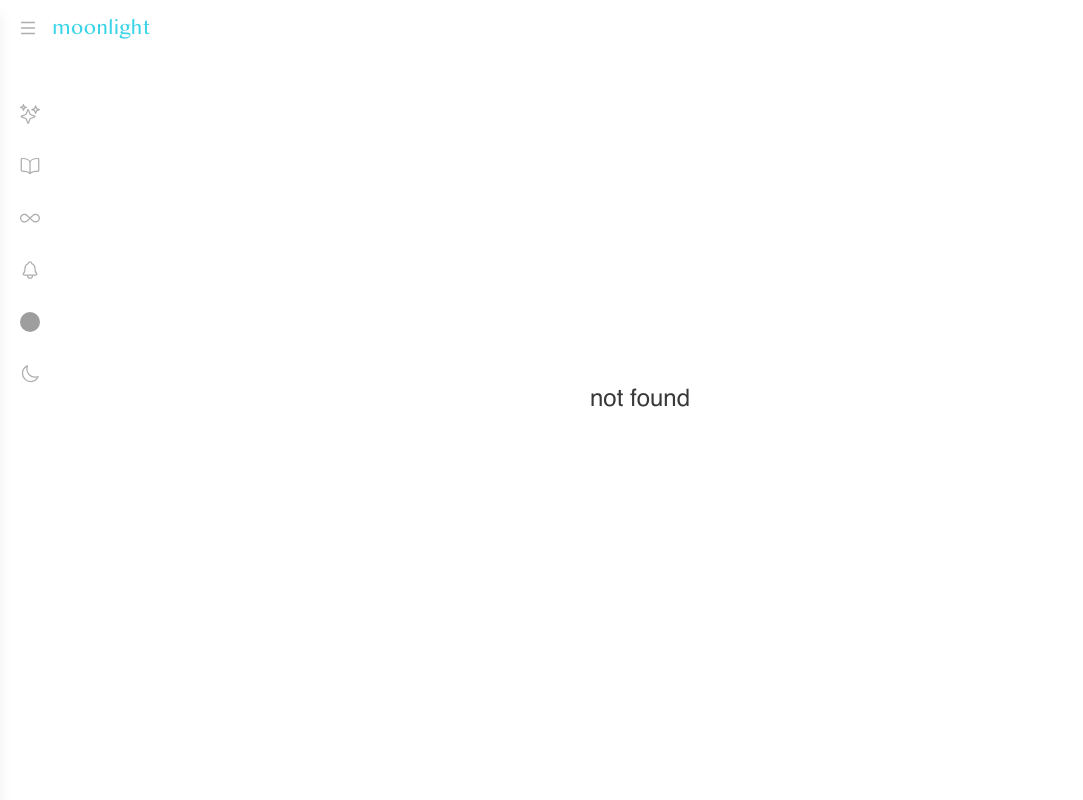
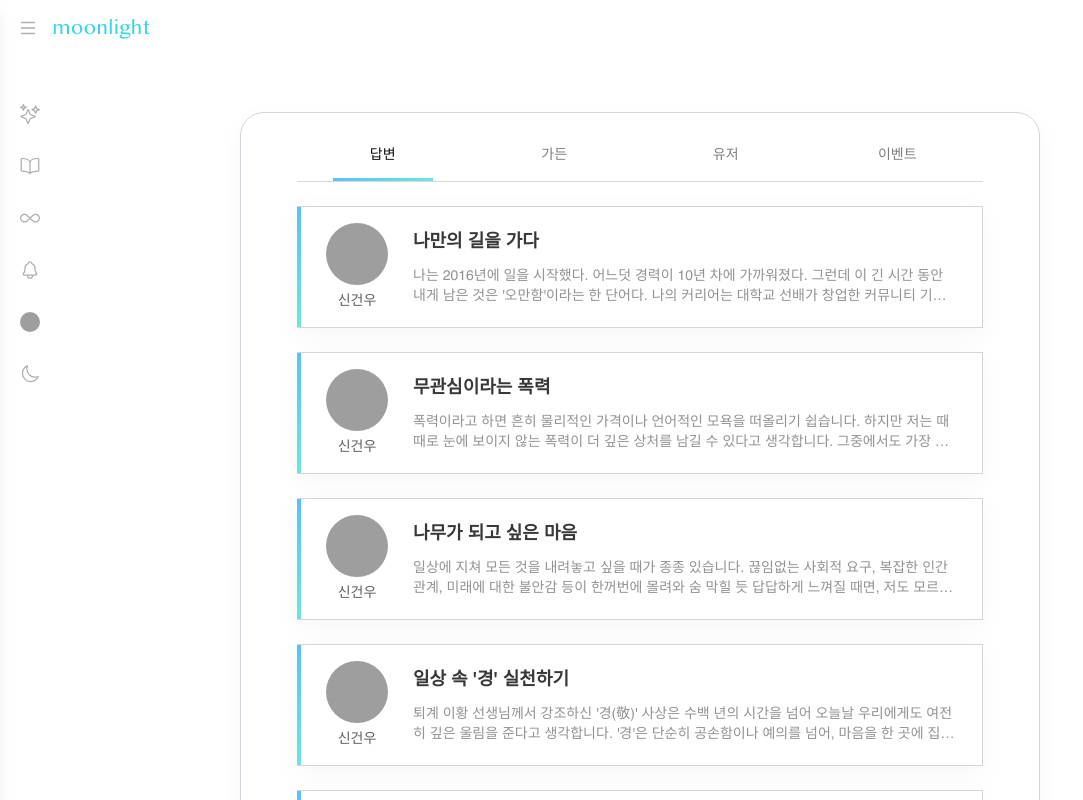
Before and after one commit to blgamann/moonlight-next-app, a Next.js app: page /collection in a window 1280 px wide. Before the commit this address had no page. Shown: the top 800 px of the page, without its empty margins (0-1083 px from the left). Built offline with nearby package versions, Linux system fonts and the light colour scheme; grey boxes are pictures that could not be loaded.

Commit message:
feat: add collection and profile page

```diff
--- a/app/(qa)/answer/[aid]/page.tsx
+++ b/app/(qa)/answer/[aid]/page.tsx
@@ -1,8 +1,10 @@
+"use client";
+
 import {
   BookSm,
   Card,
   CardProfile,
-  ProfileLg,
+  ProfileXl,
   TextGrey,
   TextBlack,
   ButtonDeep,
@@ -34,7 +36,7 @@ export default function AnswerPage() {
     <div className="mt-24 max-w-[800px] mx-auto mb-28">
       <Card className="flex flex-col p-12">
         <div className="flex flex-col items-center justify-center gap-4">
-          <ProfileLg
+          <ProfileXl
             image={profile.imageUrl}
             name={profile.name}
             onBack={onBack}
--- a/app/(qa)/question/[qid]/page.tsx
+++ b/app/(qa)/question/[qid]/page.tsx
@@ -5,7 +5,7 @@ import {
   Breather,
   Button,
   ButtonCancel,
-  ItemAnswerProfile,
+  ItemAnswerProfileLine,
   MetaAnswers,
   MetaSoullinks,
   ProfileMd,
@@ -80,7 +80,7 @@ export default function QuestionPage() {
             </Card>
             <div className="mt-12 flex flex-col gap-6">
               {answers.map((answer) => (
-                <ItemAnswerProfile
+                <ItemAnswerProfileLine
                   key={answer.id}
                   title={answer.title}
                   answer={answer.answer_text}
--- /dev/null
+++ b/app/collection/page.tsx
@@ -0,0 +1,92 @@
+import {
+  BookList,
+  Card,
+  ItemAnswerProfileLine,
+  ItemEventLine,
+  ProfileLg,
+  Tabs,
+} from "@/components";
+
+import data from "@/data.json";
+export default function CollectionPage() {
+  const profile = data.profiles[0];
+  const answers = data.book_answers;
+  const books = data.books;
+  const profiles = data.profiles;
+  const events = data.events;
+
+  const tabs = [
+    {
+      label: "답변",
+      value: "answer",
+      content: (
+        <div className="flex flex-col gap-6 mt-6">
+          {answers.map((answer) => (
+            <ItemAnswerProfileLine
+              key={answer.id}
+              image={profile.imageUrl}
+              name={profile.name}
+              title={answer.title}
+              answer={answer.answer_text}
+            />
+          ))}
+        </div>
+      ),
+    },
+    {
+      label: "가든",
+      value: "garden",
+      content: (
+        <div className="mt-8">
+          <BookList
+            books={books.map((book) => ({
+              image: book.imageUrl,
+              title: book.title,
+              author: book.author,
+            }))}
+          />
+        </div>
+      ),
+    },
+    {
+      label: "유저",
+      value: "user",
+      content: (
+        <div className="flex flex-wrap justify-center gap-11 mt-8">
+          {profiles.map((profile) => (
+            <ProfileLg
+              key={profile.id}
+              image={profile.imageUrl}
+              name={profile.name}
+            />
+          ))}
+        </div>
+      ),
+    },
+    {
+      label: "이벤트",
+      value: "event",
+      content: (
+        <div className="flex flex-wrap gap-6 mt-6">
+          {events.map((event) => (
+            <ItemEventLine
+              key={event.id}
+              title={event.title}
+              date={event.date}
+              location={event.location}
+              participants={3}
+            />
+          ))}
+        </div>
+      ),
+    },
+  ];
+
+  return (
+    <div className="mt-14 max-w-[800px] mx-auto pt-14 mb-28">
+      <Card className="flex flex-col items-center justify-center">
+        <Tabs tabs={tabs} />
+      </Card>
+    </div>
+  );
+}
--- a/app/discover/page.tsx
+++ b/app/discover/page.tsx
@@ -2,7 +2,7 @@
 
 import data from "@/data.json";
 import {
-  ProfileLg,
+  ProfileXl,
   BookSm,
   TextBlack,
   TextGrey,
@@ -38,7 +38,7 @@ export default function DiscoverPage() {
     <div className="flex flex-col w-full max-w-[800px] mx-auto px-8 mb-12 mt-26">
       <div className="flex flex-col items-center justify-center gap-4">
         <IndicatorProfile current={1} total={10} />
-        <ProfileLg
+        <ProfileXl
           image={profile.imageUrl}
           name={profile.name}
           onBack={onBack}
--- a/app/garden/book/[isbn]/page.tsx
+++ b/app/garden/book/[isbn]/page.tsx
@@ -6,7 +6,7 @@ import {
   CardLeftLine,
   ItemEvent,
   ItemQuestion,
-  ItemSisterGarden,
+  ItemAnswerBook,
   Tabs,
   TextBlack,
   TextDarkGrey,
@@ -95,7 +95,7 @@ export default async function BookPage({
               key={question.id}
               className="py-10 border-b-[0.75px] border-gray-300 flex px-4"
             >
-              <ItemSisterGarden
+              <ItemAnswerBook
                 image={book.imageUrl}
                 bookTitle={book.title}
                 title={book.title}
--- /dev/null
+++ b/app/profile/page.tsx
@@ -0,0 +1,101 @@
+"use client";
+
+import {
+  ButtonDeep,
+  BookList,
+  Card,
+  CardProfile,
+  ItemAnswerBook,
+  Label,
+  ProfileXl,
+  Tabs,
+  TextBlack,
+  TextDarkGrey,
+  CardSouline,
+} from "@/components";
+import data from "@/data.json";
+export default function ProfilePage() {
+  const books = data.books;
+  const profile = data.profiles[0];
+  const answers = data.book_answers;
+
+  const tabs = [
+    {
+      label: "답변",
+      value: "answer",
+      content: (
+        <div className="flex flex-col justify-center">
+          {answers.map((answer) => (
+            <div
+              key={answer.id}
+              className="py-10 border-b-[0.75px] border-gray-300 flex px-4"
+            >
+              <ItemAnswerBook
+                image={books[0].imageUrl}
+                bookTitle={books[0].title}
+                title={answer.title}
+                answer={answer.answer_text}
+              />
+            </div>
+          ))}
+        </div>
+      ),
+    },
+    {
+      label: "읽은 책",
+      value: "read",
+      content: (
+        <div className="flex flex-col justify-center">
+          <Label className="mt-16 mb-8">함께 읽은 책</Label>
+          <BookList
+            books={books.map((book) => ({
+              id: book.id,
+              title: book.title,
+              image: book.imageUrl,
+              author: book.author,
+            }))}
+          />
+          <Label className="mt-16 mb-8">진화 및 뇌 과학</Label>
+          <BookList
+            books={books.map((book) => ({
+              id: book.id,
+              title: book.title,
+              image: book.imageUrl,
+              author: book.author,
+            }))}
+          />
+        </div>
+      ),
+    },
+    {
+      label: "소울라인",
+      value: "soulline",
+      content: (
+        <div className="flex flex-col justify-center mt-12">
+          <CardSouline profiles={data.profiles} />
+        </div>
+      ),
+    },
+  ];
+
+  return (
+    <div className="mt-14 max-w-[800px] mx-auto pt-14 mb-28">
+      <Card className="flex flex-col items-center justify-center">
+        <ProfileXl image={profile.imageUrl} className="mt-[-52px]" />
+        <div className="flex flex-col items-center justify-center w-[400px] mx-auto line-clamp-1">
+          <TextBlack className="text-2xl font-bold mt-4">
+            {profile.name}
+          </TextBlack>
+          <CardProfile bio={profile.bio} className="mt-4" />
+        </div>
+        <TextDarkGrey className="text-sm mt-4 text-center">
+          {"답변 501개 · 소울링크 76쌍"}
+        </TextDarkGrey>
+        <div className="flex justify-center mt-12 mb-6">
+          <ButtonDeep />
+        </div>
+        <Tabs tabs={tabs} />
+      </Card>
+    </div>
+  );
+}
--- a/components/button.tsx
+++ b/components/button.tsx
@@ -54,7 +54,7 @@ export function ButtonCancel({
         hover:bg-gray-100
         text-[#929292]
         text-xs
-        py-3
+        py-2.5
         px-4
         border-[0.75px] border-[#929292]
         rounded-lg
@@ -68,9 +68,10 @@ export function ButtonCancel({
   );
 }
 
-export function ButtonBack() {
+export function ButtonBack({ onClick }: { onClick?: () => void }) {
   return (
     <button
+      onClick={onClick}
       className="
         inline-flex items-center justify-center
         w-10 h-10 rounded-full
@@ -87,9 +88,10 @@ export function ButtonBack() {
   );
 }
 
-export function ButtonForward() {
+export function ButtonForward({ onClick }: { onClick?: () => void }) {
   return (
     <button
+      onClick={onClick}
       className="
         inline-flex items-center justify-center
         w-10 h-10 rounded-full
--- a/components/card.tsx
+++ b/components/card.tsx
@@ -26,9 +26,9 @@ export function Card({
 }) {
   return (
     <div
-      className={`w-full relative border-[0.75px] border-gray-300 shadow-[0px_7px_25px_0px_rgba(0,0,0,0.04)] rounded-3xl ${className}`}
+      className={`border-[0.75px] border-gray-300 shadow-[0px_7px_25px_0px_rgba(0,0,0,0.04)] rounded-3xl ${className}`}
     >
-      <div>{children}</div>
+      {children}
     </div>
   );
 }
--- a/components/item.tsx
+++ b/components/item.tsx
@@ -129,7 +129,31 @@ export function ItemEvent({
     </Link>
   );
 }
-export function ItemAnswerProfile({
+
+export function ItemEventLine({
+  title,
+  date,
+  location,
+  participants,
+}: {
+  title: string;
+  date: string;
+  location: string;
+  participants: number;
+}) {
+  return (
+    <CardLeftLine className="py-4 px-6.5 cursor-pointer">
+      <Link href={`/garden/book`} className="block group ">
+        <ItemText
+          main={title}
+          sub={`${date} · ${location} · ${participants}명`}
+        />
+      </Link>
+    </CardLeftLine>
+  );
+}
+
+export function ItemAnswerProfileLine({
   title,
   answer,
   name,
@@ -142,10 +166,35 @@ export function ItemAnswerProfile({
 }) {
   return (
     <Link href={`/answer/id`} className="block group">
-      <CardLeftLine className="py-4 px-6.5 cursor-pointer group">
+      <CardLeftLine className="py-4 px-6.5 cursor-pointer">
         <div className="flex">
           <div className="w-[68px] flex justify-center items-center mr-5.5">
             <ProfileMd image={image} name={name} />
+          </div>
+          <ItemText main={title} sub={answer} />
+        </div>
+      </CardLeftLine>
+    </Link>
+  );
+}
+
+export function ItemAnswerBookLine({
+  image,
+  bookTitle,
+  title,
+  answer,
+}: {
+  image: string;
+  bookTitle: string;
+  title: string;
+  answer: string;
+}) {
+  return (
+    <Link href={`/answer/id`} className="block group">
+      <CardLeftLine className="py-4 px-6.5 cursor-pointer">
+        <div className="flex">
+          <div className="w-[68px] flex justify-center items-center mr-4">
+            <BookMd title={bookTitle} image={image} />
           </div>
           <ItemText main={title} sub={answer} />
         </div>
@@ -163,38 +212,15 @@ export function ItemAnswerBook({
   image: string;
   bookTitle: string;
   title: string;
-  answer: string;
+  answer?: string;
 }) {
   return (
-    <Link href={`/answer/id`} className="block group">
-      <CardLeftLine className="py-5 px-6.5 cursor-pointer group">
-        <div className="flex">
-          <div className="w-[68px] flex justify-center items-center mr-5.5">
-            <BookMd title={bookTitle} image={image} />
-          </div>
-          <ItemText main={title} sub={answer} />
-        </div>
-      </CardLeftLine>
-    </Link>
-  );
-}
-
-export function ItemSisterGarden({
-  image,
-  bookTitle,
-  title,
-}: {
-  image: string;
-  bookTitle: string;
-  title: string;
-}) {
-  return (
-    <Link href={`/garden/book`} className="group">
+    <Link href={`/answer/1234`} className="group">
       <div className="flex">
         <div className="w-[68px] flex justify-center items-center mr-4">
           <BookMd title={bookTitle} image={image} />
         </div>
-        <ItemText main={title} sub={bookTitle} />
+        <ItemText main={title} sub={answer} />
       </div>
     </Link>
   );
@@ -240,12 +266,30 @@ export function ItemComponents() {
         />
       </div>
       <div className="flex flex-col gap-6">
-        <h1 className="w-[200px]">ItemAnswerProfile</h1>
-        <ItemAnswerProfile
+        <h1 className="w-[200px]">ItemEventLine</h1>
+        <ItemEventLine
+          title="채식주의자 함께 읽기"
+          date="1월 24일 (토) 오후 7시"
+          location="서울 관악구"
+          participants={50}
+        />
+      </div>
+      <div className="flex flex-col gap-6">
+        <h1 className="w-[200px]">ItemAnswerProfileLine</h1>
+        <ItemAnswerProfileLine
           title={answer.title}
           answer={answer.answer_text}
           name={profile.name}
           image={profile.imageUrl}
+        />
+      </div>
+      <div className="flex flex-col gap-6">
+        <h1 className="w-[200px]">ItemAnswerBookLine</h1>
+        <ItemAnswerBookLine
+          image={book.image}
+          bookTitle={book.title}
+          title={answer.title}
+          answer={answer.answer_text}
         />
       </div>
       <div className="flex flex-col gap-6">
@@ -258,11 +302,12 @@ export function ItemComponents() {
         />
       </div>
       <div className="flex flex-col gap-6">
-        <h1 className="w-[200px]">ItemSisterGarden</h1>
-        <ItemSisterGarden
+        <h1 className="w-[200px]">ItemBook</h1>
+        <ItemAnswerBook
           image={book.image}
           bookTitle={book.title}
           title={answer.title}
+          answer={answer.answer_text}
         />
       </div>
     </div>
--- a/components/label.tsx
+++ b/components/label.tsx
@@ -1,16 +1,32 @@
 import { TextBlack, TextGrey } from "./text";
 
-export function Label({ children }: { children: React.ReactNode }) {
+export function Label({
+  children,
+  className,
+}: {
+  children: React.ReactNode;
+  className?: string;
+}) {
   return (
-    <TextGrey className="w-full text-sm pb-4 border-b-[0.75px] border-gray-300">
+    <TextGrey
+      className={`w-full text-sm pb-4 border-b-[0.75px] border-gray-300 ${className}`}
+    >
       {children}
     </TextGrey>
   );
 }
 
-export function LabelLg({ children }: { children: React.ReactNode }) {
+export function LabelLg({
+  children,
+  className,
+}: {
+  children: React.ReactNode;
+  className?: string;
+}) {
   return (
-    <TextBlack className="w-full text-xl font-semibold pb-4 border-b-[0.75px] border-gray-300">
+    <TextBlack
+      className={`w-full text-xl font-semibold pb-4 border-b-[0.75px] border-gray-300 ${className}`}
+    >
       {children}
     </TextBlack>
   );
--- a/components/profile.tsx
+++ b/components/profile.tsx
@@ -58,8 +58,8 @@ export function ProfileMd({ image, name, className }: ProfileProps) {
     <div className={`flex flex-col items-center ${className}`}>
       <ProfileImage size={62} image={image} />
       {name && (
-        <div className="mt-1.5">
-          <TextBlack className="text-sm font-medium">{name}</TextBlack>
+        <div className="mt-1.5 w-[100px] text-center line-clamp-1">
+          <TextDarkGrey className="text-sm font-medium">{name}</TextDarkGrey>
         </div>
       )}
     </div>
@@ -73,8 +73,10 @@ export function ProfileMdSoulline({ image, name, className }: ProfileProps) {
         <ProfileImage size={64} image={image} />
       </div>
       {name && (
-        <div className="mt-2">
-          <TextBlack className="text-base font-semibold">{name}</TextBlack>
+        <div className="mt-1.5 w-[100px] text-center line-clamp-1">
+          <TextDarkGrey className="text-base font-semibold">
+            {name}
+          </TextDarkGrey>
         </div>
       )}
     </div>
@@ -100,7 +102,20 @@ export function ProfileMdSoulmate({ image, name, className }: ProfileProps) {
   );
 }
 
-export function ProfileLg({
+export function ProfileLg({ image, name, className }: ProfileProps) {
+  return (
+    <div className={`flex flex-col items-center ${className}`}>
+      <ProfileImage size={85} image={image} />
+      {name && (
+        <div className="mt-2 w-[100px] text-center line-clamp-1">
+          <TextBlack className="text-base font-medium">{name}</TextBlack>
+        </div>
+      )}
+    </div>
+  );
+}
+
+export function ProfileXl({
   image,
   name,
   onBack,
@@ -108,17 +123,23 @@ export function ProfileLg({
   className,
 }: {
   image: string;
-  name: string;
+  name?: string;
   onBack?: () => void;
   onForward?: () => void;
   className?: string;
 }) {
   return (
-    <div className={`w-full flex flex-col items-center px-6 ${className}`}>
-      <div className="w-full flex items-center justify-between">
-        {onBack && <ButtonBack />}
+    <div
+      className={`w-full flex flex-col items-center justify-center px-6 ${className}`}
+    >
+      <div
+        className={`w-full flex items-center ${
+          onBack || onForward ? "justify-between" : "justify-center"
+        }`}
+      >
+        {onBack && <ButtonBack onClick={onBack} />}
         <ProfileImage size={100} image={image} />
-        {onForward && <ButtonForward />}
+        {onForward && <ButtonForward onClick={onForward} />}
       </div>
       {name && (
         <div className="mt-4">
@@ -160,9 +181,9 @@ export function ProfileComponents() {
         <ProfileMdSoulmate image={profile.imageUrl} name={profile.name} />
       </div>
       <div className="flex flex-col gap-6 justify-center items-center">
-        <h1>ProfileLg</h1>
-        <ProfileLg image={profile.imageUrl} />
-        <ProfileLg image={profile.imageUrl} name={profile.name} />
+        <h1>ProfileXl</h1>
+        <ProfileXl image={profile.imageUrl} name={profile.name} />
+        <ProfileXl image={profile.imageUrl} name={profile.name} />
       </div>
     </div>
   );
--- a/components/text.tsx
+++ b/components/text.tsx
@@ -20,6 +20,19 @@ export function TextLogoSoullink({ className }: { className?: string }) {
         className={`${gurmukhiMN.className} text-sm text-[#929292] tracking-[0.15em] mb-[-4px]`}
       >
         SOULLINK
+      </div>
+    </div>
+  );
+}
+
+export function TextLogoSoulVault({ className }: { className?: string }) {
+  return (
+    <div className={`flex items-center gap-2.5 ${className}`}>
+      <TextLogo />
+      <div
+        className={`${gurmukhiMN.className} text-sm text-[#929292] tracking-[0.15em] mb-[-4px]`}
+      >
+        SOUL VAULT
       </div>
     </div>
   );
@@ -100,6 +113,7 @@ export function TextComponents() {
     <div className="flex flex-col gap-4">
       <TextLogo />
       <TextLogoSoullink />
+      <TextLogoSoulVault />
       <TextCyan>초대 기반 (TextCyan)</TextCyan>
       <TextGradient>책을 통해, 마음이 만나는 곳 (TextGradient)</TextGradient>
       <TextBlack>문 라이트에 오신 것을 환영합니다 (TextBlack)</TextBlack>
```
